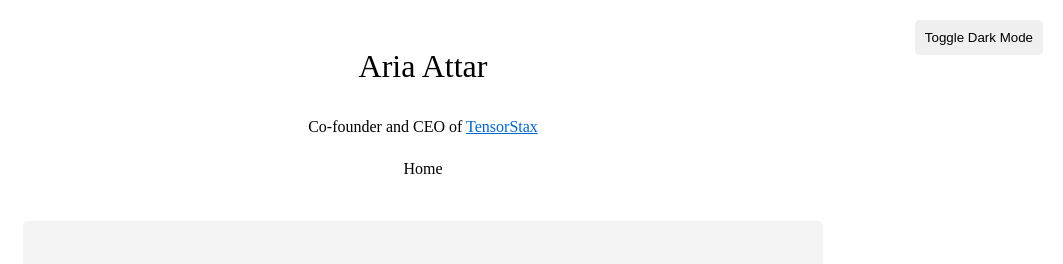
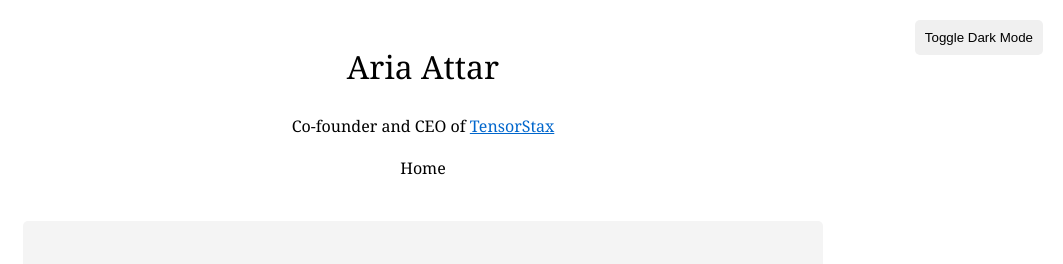
Before and after one commit to ariaattar/ariaattar.github.io, a Jekyll site: the page built from vertical-agents.md, in a window 1280 px wide. Shown: the top 264 px of the page, without its empty margins (217-1280 px from the left). Built offline with Jekyll 4.4.1, drawn with Linux system fonts in a browser that asks for light colours; our own code applies the rules of GitHub Pages for plain Markdown files.

Commit message:
Update default.html

```diff
--- a/_layouts/default.html
+++ b/_layouts/default.html
@@ -8,7 +8,7 @@
     <style>
         /* Base styles */
         body {
-            font-family: "Times New Roman", Times, serif;
+            font-family: "Georgia", "Cambria", "Palatino Linotype", "Book Antiqua", "Times New Roman", serif;
             line-height: 1.6;
             color: #000000;
             background-color: #ffffff;
@@ -21,7 +21,7 @@
         /* Dark mode styles */
         body.dark-mode {
             color: #ffffff;
-            background-color: #1a1a1a;
+            background-color: #191919;
         }
 
         /* Header styles */
@@ -49,7 +49,7 @@
         }
 
         body.dark-mode main {
-            background-color: #2c2c2c;
+            background-color: #151515;
         }
 
         /* Footer styles */
@@ -84,7 +84,7 @@
         }
 
         body.dark-mode a {
-            color: #66b3ff;
+            color: #ffffff;
         }
 
         /* Markdown content styles */
@@ -118,7 +118,7 @@
         }
 
         body.dark-mode .markdown-content code {
-            background-color: hsl(0, 0%, 0%);
+            background-color: #000000;
         }
 
         .markdown-content pre {
```
